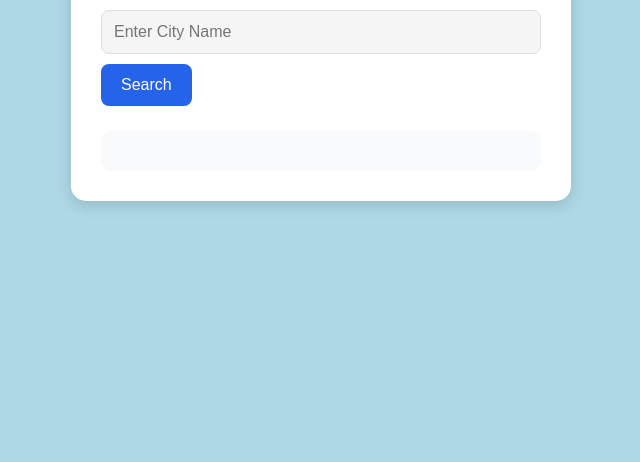
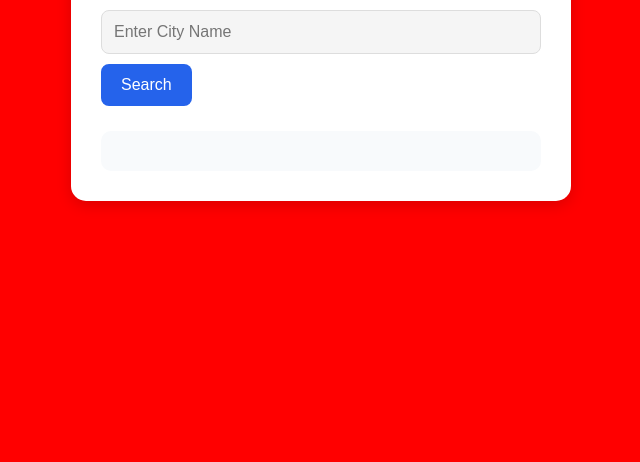
Before and after one commit to Het-Dholakiya/weather-app, a plain HTML site: page index.html in a window 1280 px wide. Shown: the part 338-800 px from the top of the page, without its empty margins (319-959 px from the left). Drawn offline with Linux system fonts and the light colour scheme.

Commit message:
Set red background in master

```diff
--- a/style.css
+++ b/style.css
@@ -1,7 +1,6 @@
 body{
     margin: 0;
-    background-color: lightblue;
-    background-color: lightblue;
+    background-color: red;
     display: flex;
     justify-content: center;
     align-items: center;
```
